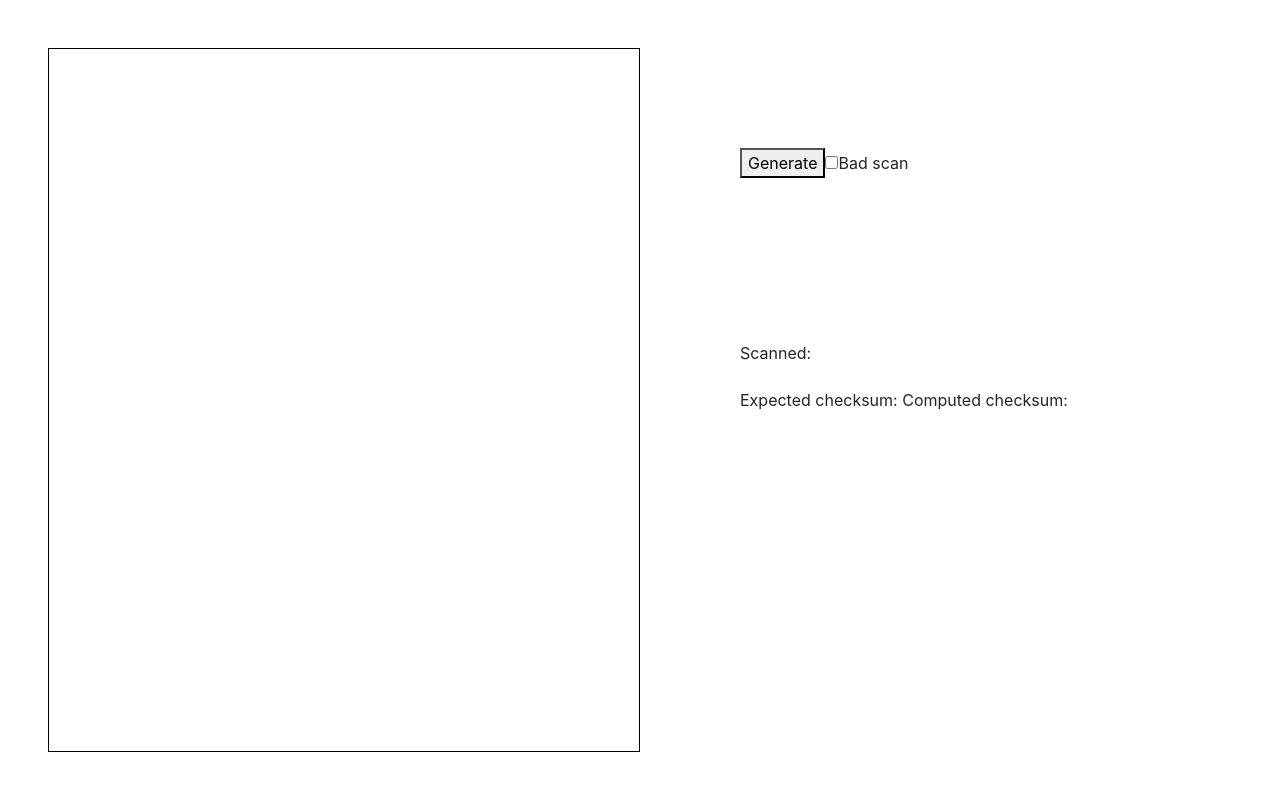
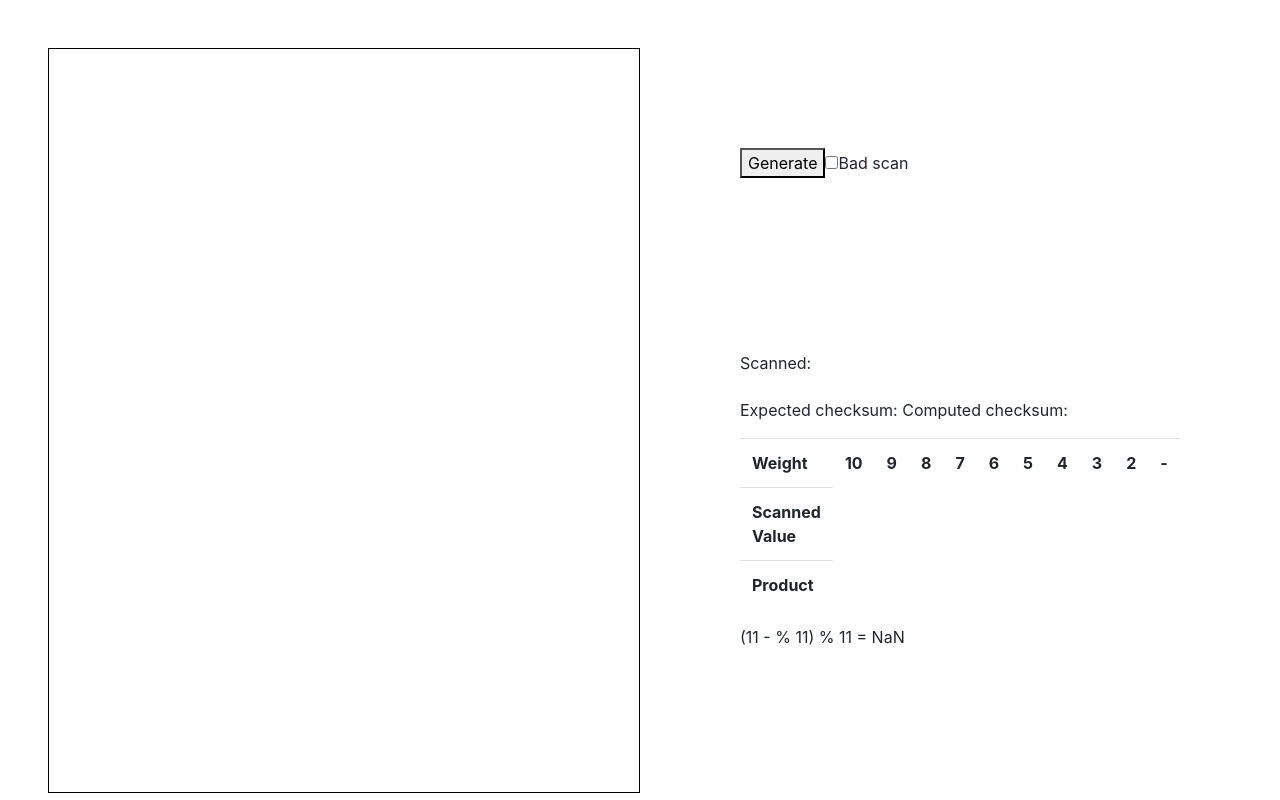
Before and after one commit to drakemain/isbn, an Angular app: page / in a window 1280 px wide. Built offline with nearby package versions, Linux system fonts and the light colour scheme.

Commit message:
proper check digit and table

```diff
--- a/src/app/app.component.html
+++ b/src/app/app.component.html
@@ -17,6 +17,30 @@
         Expected checksum: <code>{{scannedValue[scannedValue.length-1]}}</code>
         Computed checksum: <code id="computed-checksum"></code>
       </p>
+      <table class="table">
+        <tr>
+          <th scope="col">Weight</th>
+          <th scope="col">10</th>
+          <th scope="col">9</th>
+          <th scope="col">8</th>
+          <th scope="col">7</th>
+          <th scope="col">6</th>
+          <th scope="col">5</th>
+          <th scope="col">4</th>
+          <th scope="col">3</th>
+          <th scope="col">2</th>
+          <th scope="col">-</th>
+        </tr>
+        <tr>
+          <th scope="row">Scanned Value</th>
+          <td *ngFor="let digit of scannedDigitArray">{{digit}}</td>
+        </tr>
+        <tr>
+          <th scope="row">Product</th>
+          <td *ngFor="let product of scannedDigitProducts">{{product}}</td>
+        </tr>
+      </table>
+      <span>(11 - {{scannedDigitProducts[scannedDigitProducts.length - 1]}} % 11) % 11 = {{(11 - scannedDigitProducts[scannedDigitProducts.length - 1] % 11) % 11}}</span>
     </div>
   </div>
 </div>
--- a/src/app/app.component.ts
+++ b/src/app/app.component.ts
@@ -12,6 +12,8 @@ export class AppComponent {
   badScanMode = false;
   activeBarcode: HTMLElement;
   scannedValue = '';
+  scannedDigitArray: string[] = [];
+  scannedDigitProducts: number[] = [];
 
   constructor(private isbnService: IsbnService) { }
 
@@ -56,6 +58,7 @@ export class AppComponent {
     }
 
     validIndicator.hidden = false;
+    this.populateTable(this.scannedValue);
     let isValid = this.isbnService.isValid(this.scannedValue);
 
     if (isValid.isValid) {
@@ -118,4 +121,25 @@ export class AppComponent {
 
     return result;
   }
+
+  private populateTable(isbn: string) {
+    this.scannedDigitArray = [];
+    this.scannedDigitProducts = [];
+    let productSum = 0;
+
+    for (let digit of isbn) {
+      this.scannedDigitArray.push(digit);
+    }
+
+    for (let i = 0; i < 9; ++i) {
+      this.scannedDigitProducts.push((10 - i)
+          * Number(this.scannedDigitArray[i]));
+    }
+
+    for (let val of this.scannedDigitProducts) {
+      productSum += val;
+    }
+
+    this.scannedDigitProducts.push(productSum);
+  }
 }
--- a/src/app/isbn.service.ts
+++ b/src/app/isbn.service.ts
@@ -19,7 +19,7 @@ export class IsbnService {
 
   public isValid(isbn: string): any {
     let computed = this.computeChecksum(isbn);
-    let received = Number(isbn.charAt(isbn.length - 1));
+    let received = isbn.charAt(isbn.length - 1);
 
     return {
       isValid: computed === received,
@@ -27,8 +27,9 @@ export class IsbnService {
     };
   }
 
-  private computeChecksum(isbn: string): number {
+  private computeChecksum(isbn: string): string {
     let sum = 0;
+    let result = 0;
 
     if (isbn.length >= 9) {
       for (let i = 0; i < 9; ++i) {
@@ -37,12 +38,14 @@ export class IsbnService {
         if (digit === NaN) {
           throw new Error('ISBN Contained non-numeric char!');
         }
-        sum += digit;
+        sum += digit * (10 - i);
       }
     } else {
       throw new Error('ISBN too short!');
     }
 
-    return sum % 10;
+    result = (11 - (sum % 11)) % 11;
+
+    return result !== 10 ? String(result) : 'X';
   }
 }
```
Also changed, not shown: 5 other files (tests, documents, lock files or other folders).
